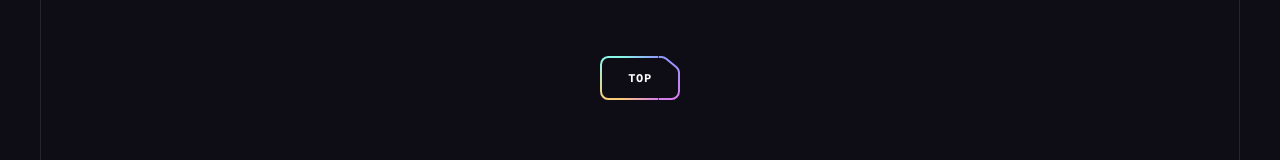
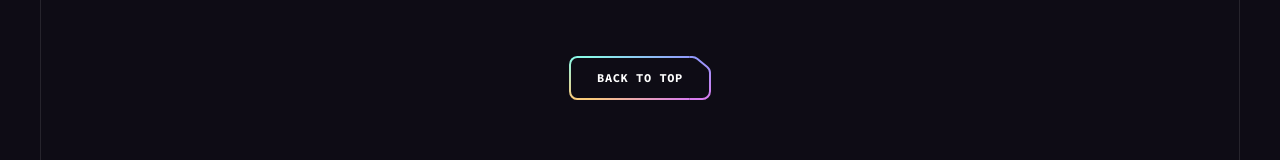
Before and after one commit to bhartik021/portfolio, a React (Vite) app: page / in a window 1280 px wide. Shown: the part 4931-5091 px from the top of the page. Built offline with nearby package versions, Linux system fonts and the light colour scheme.

Commit message:
back to top button updated

```diff
--- a/src/components/Projects.jsx
+++ b/src/components/Projects.jsx
@@ -72,7 +72,7 @@ const Projects = () => (
       </div>
 
       <div className="flex justify-center mt-12 md:mt-15 xl:mt-20">
-        <Button href="#hero">Top</Button>
+        <Button href="#hero">Back To Top</Button>
       </div>
     </div>
   </Section>
```
